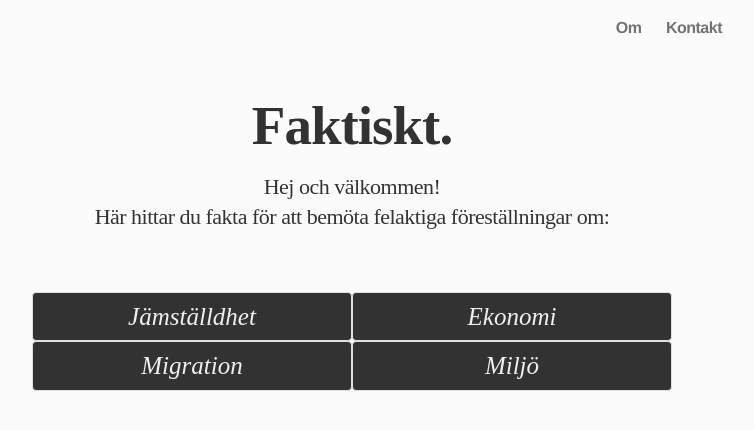
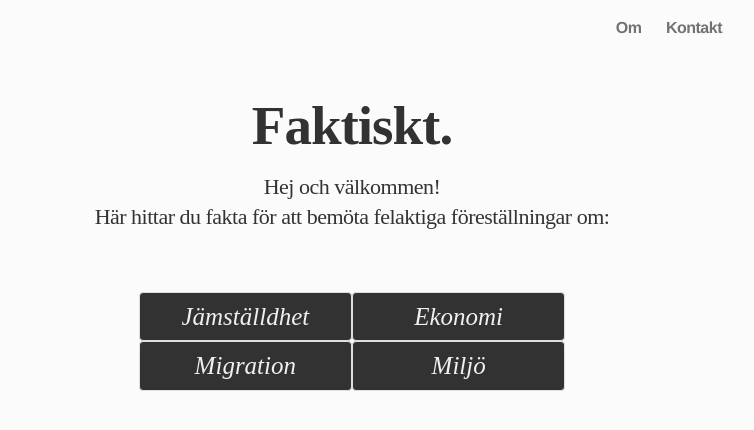
Before and after one commit to frigolitvarulv/faktiskt.github.io, a Jekyll site: the page built from index.html, in a window 1280 px wide. Shown: the top 430 px of the page, without its empty margins (288-1042 px from the left). Built offline with Jekyll 4.4.1, drawn with Linux system fonts in a browser that asks for light colours; nearby versions of some CDN libraries; Markdown is read by kramdown in place of the engine named in the settings.

Commit message:
Testing md device layout

```diff
--- a/index.html
+++ b/index.html
@@ -11,18 +11,18 @@ layout: default
 
   <div class="row btn-row">
 
-    <div class="col-xs-6 col-sm-3 col-sm-offset-3 main-btn">
+    <div class="col-xs-6 col-sm-3 col-sm-offset-3 col-md-2 col-md-offset-4 main-btn">
 
       <a class="btn btn-custom btn-big btn-block" href="{{ "/jamstalldhet" | prepend: site.baseurl }}">Jämställdhet</a>
 
     </div>
 
-    <div class="col-xs-6 col-sm-3 text-center main-btn">
+    <div class="col-xs-6 col-sm-3 col-md-2 text-center main-btn">
       <a class="btn btn-custom btn-big btn-block" href="{{ "/ekonomi" | prepend: site.baseurl }}">Ekonomi</a>
     </div>
   </div><!--row-->
 
   <div class="row btn-row">
-    <div class="col-xs-6 col-sm-3 col-sm-offset-3 text-center main-btn"><a class="btn btn-custom btn-big btn-block" href="{{ "/migration" | prepend: site.baseurl }}">Migration</a></div>
-    <div class="col-xs-6 col-sm-3 text-center main-btn"><a class="btn btn-custom btn-big btn-block" href="{{ "/miljo" | prepend: site.baseurl }}">Miljö</a></div>
+    <div class="col-xs-6 col-sm-3 col-sm-offset-3 col-md-2 col-md-offset-4 text-center main-btn"><a class="btn btn-custom btn-big btn-block" href="{{ "/migration" | prepend: site.baseurl }}">Migration</a></div>
+    <div class="col-xs-6 col-sm-3 col-md-2 text-center main-btn"><a class="btn btn-custom btn-big btn-block" href="{{ "/miljo" | prepend: site.baseurl }}">Miljö</a></div>
   </div>
```
